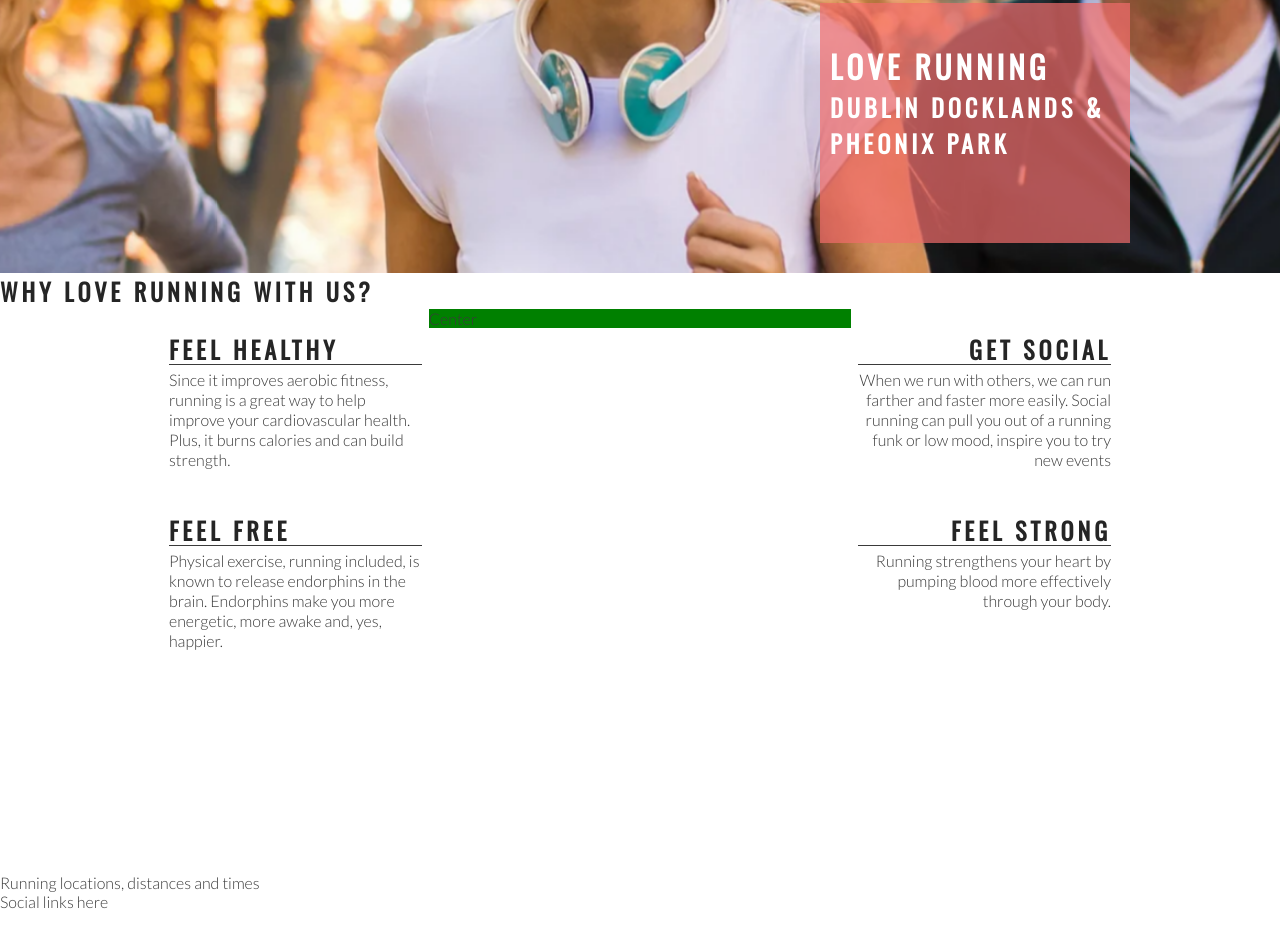
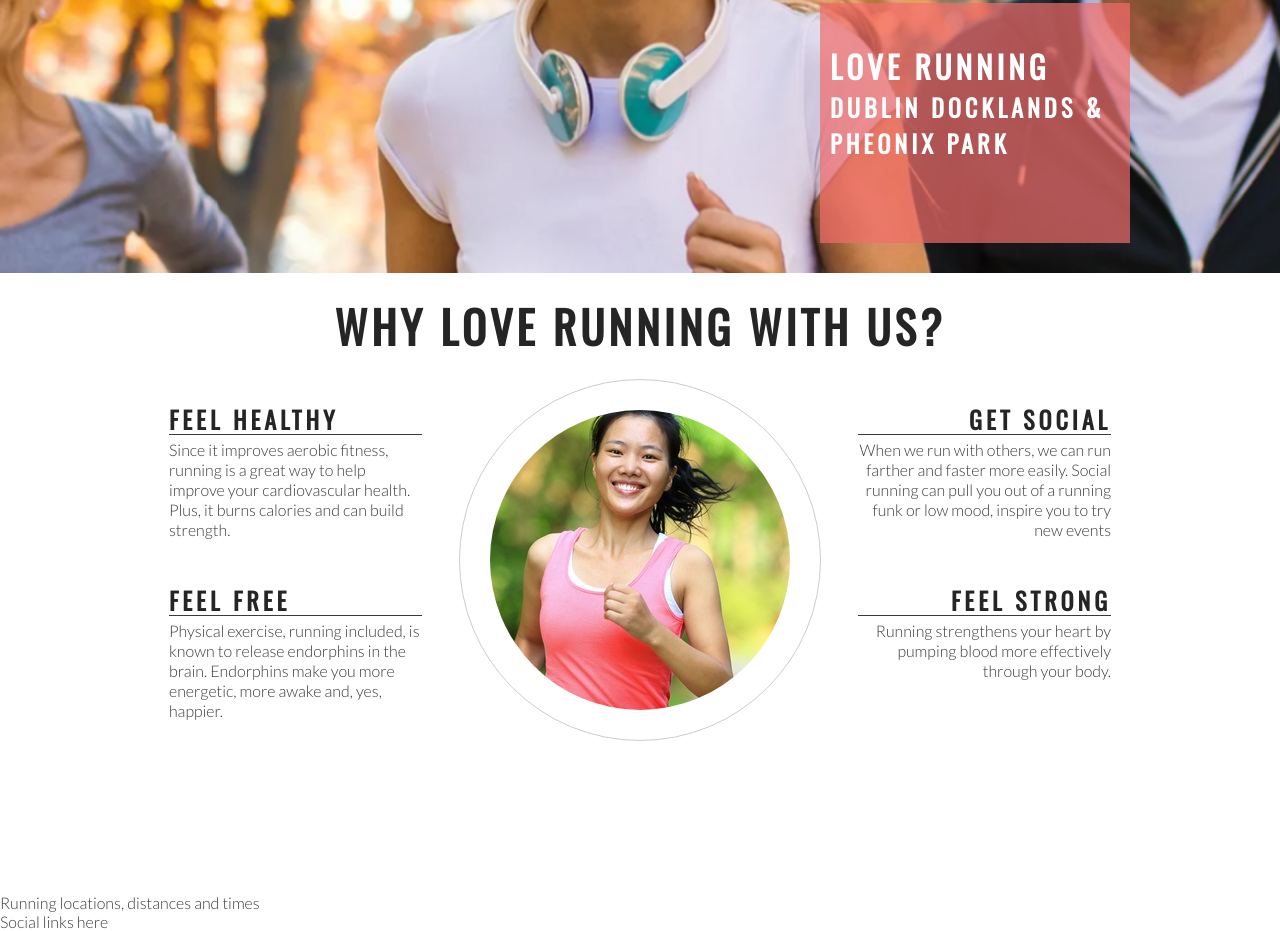
Before and after one commit to Pisen99/love-running, a plain HTML site: page index.html in a window 1280 px wide. Shown: the part 402-1333 px from the top of the page. Drawn offline with nearby package versions, Linux system fonts and the light colour scheme.

Commit message:
add club ethos center image and style into a circle

```diff
--- a/assets/css/style.css
+++ b/assets/css/style.css
@@ -132,7 +132,6 @@ h1, h2 {
 #center-about {
     width: 33%;
     margin: 0 auto;
-    background-color: green;
 }
 
 hr {
@@ -164,3 +163,26 @@ hr {
 .right-about-heading p {
     text-align: right;
 }
+
+#welcome {
+    text-align: center;
+    margin: 20px 0;
+    font-size: 280%;
+}
+
+#circle-container {
+    width: 300px;
+    height: 300px;
+    padding: 30px;
+    border-style: solid;
+    border-color: #ccc;
+    border-width: 1px;
+    border-radius: 50%;
+    margin: 0 auto;
+}
+
+#circle-cover-bg {
+    background: url('../images/ethos-center-image.jpeg') no-repeat center center;
+    height: 100%;
+    border-radius: 50%;
+}
--- a/index.html
+++ b/index.html
@@ -37,7 +37,7 @@
         </div>
     </section>
     <section id="club-ethos">
-        <h1>Why love running with us?</h1>
+        <h2 id="welcome">Why love running with us?</h2>
         <div id="left-about">
             <div class="left-about-heading">
                 <h2>Feel Healthy</h2>
@@ -73,7 +73,11 @@
                 </p>
             </div>
         </div>
-        <div id="center-about">Center</div>
+        <div id="center-about">
+            <div id="circle-container">
+                <div id="circle-cover-bg"></div>
+            </div>
+        </div>
     </section>
     <section>
         Running locations, distances and times
```
Also changed, not shown: assets/images/ethos-center-image.jpeg (added).
